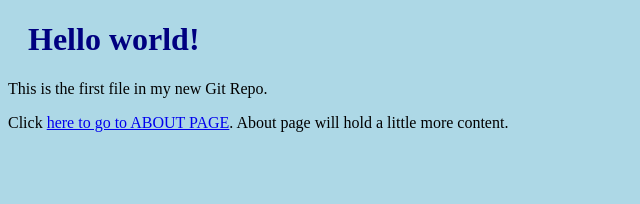
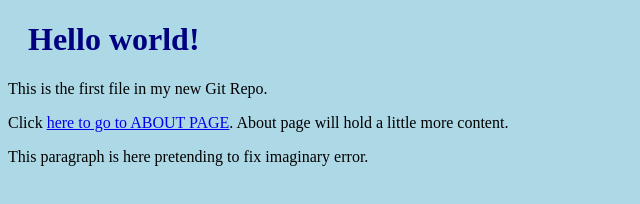
Before and after one commit to ugogineering/ugogineering.github.io, a plain HTML site: page index.html in a window 1280 px wide. Shown: the whole page, without its empty margins (0-640 px from the left). Drawn offline with Linux system fonts and the light colour scheme.

Commit message:
Updated index.html with imaginary fix paragraph

```diff
--- a/index.html
+++ b/index.html
@@ -9,7 +9,7 @@
 <h1>Hello world!</h1>
 <p>This is the first file in my new Git Repo.</p>
 <p>Click <a href="about.html">here to go to ABOUT PAGE</a>. About page will hold a little more content.</p>
-
+<p>This paragraph is here pretending to fix imaginary error.</p>
 
 </body>
 </html>
```
